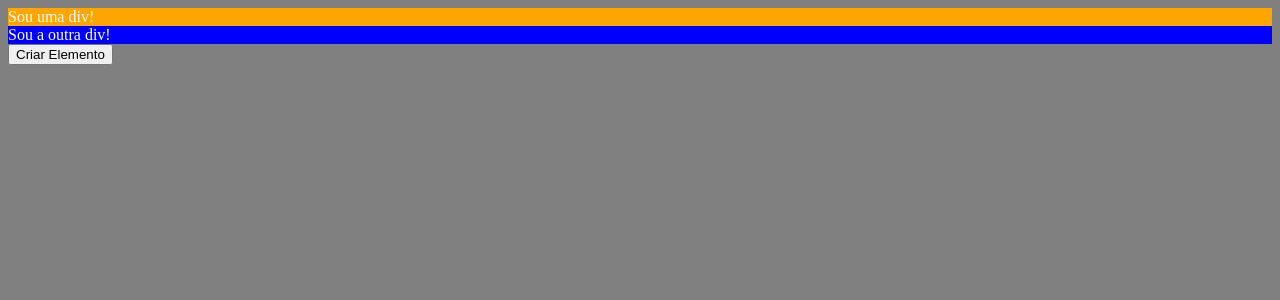
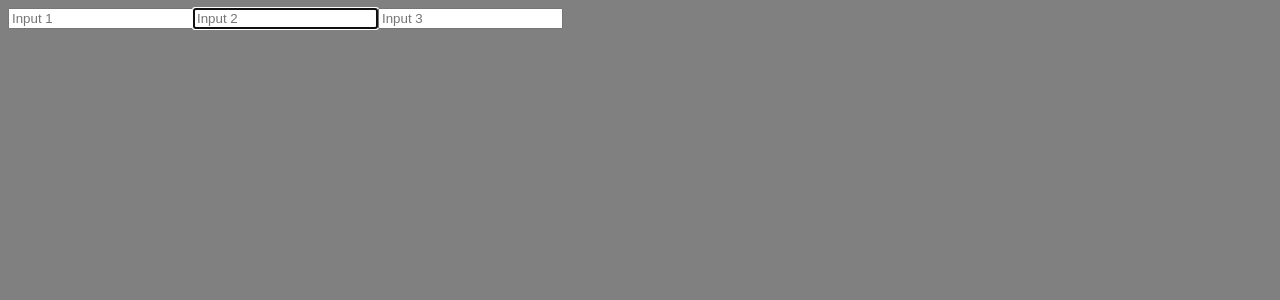
Before and after one commit to EuclydesUchoas/curso-angular, an Angular app in the folder projeto-element-ref/: page / in a window 1280 px wide. Shown: the top 300 px of the page. Built offline with nearby package versions, Linux system fonts and the light colour scheme.

Commit message:
feat: projeto-element-ref: Utilizando o ElementRef em diretivas.

```diff
--- a/projeto-element-ref/src/app/app.component.html
+++ b/projeto-element-ref/src/app/app.component.html
@@ -1,5 +1,13 @@
-<div #minhaDiv></div>
+<!-- <div #minhaDiv></div>
 
 <div id="minha-outra-div"></div>
 
-<button (click)="createElement()">Criar Elemento</button>
+<button (click)="createElement()">Criar Elemento</button> -->
+
+<div appFocusSecondInput></div>
+
+<div appFocusSecondInput>
+    <input placeholder="Input 1" />
+    <input placeholder="Input 2" />
+    <input placeholder="Input 3" />
+</div>
--- a/projeto-element-ref/src/app/app.component.ts
+++ b/projeto-element-ref/src/app/app.component.ts
@@ -6,41 +6,41 @@ import { AfterViewInit, Component, ElementRef, OnInit, ViewChild } from '@angula
   standalone: false,
   styleUrl: './app.component.scss'
 })
-export class AppComponent implements OnInit, AfterViewInit {
-  @ViewChild('minhaDiv')
-  divEl!: ElementRef<HTMLDivElement>;
+export class AppComponent /*implements OnInit, AfterViewInit*/ {
+  // @ViewChild('minhaDiv')
+  // divEl!: ElementRef<HTMLDivElement>;
 
-  constructor(
-    private readonly _elRef: ElementRef
-  ) { }
+  // constructor(
+  //   private readonly _elRef: ElementRef
+  // ) { }
 
-  ngOnInit() {
-    console.log(this._elRef);
-    const divEl = this._elRef.nativeElement.querySelector('#minha-outra-div') as HTMLDivElement;
+  // ngOnInit() {
+  //   console.log(this._elRef);
+  //   const divEl = this._elRef.nativeElement.querySelector('#minha-outra-div') as HTMLDivElement;
 
-    divEl.textContent = 'Sou a outra div!';
-    divEl.style.backgroundColor = 'blue';
-    divEl.style.color = 'white';
+  //   divEl.textContent = 'Sou a outra div!';
+  //   divEl.style.backgroundColor = 'blue';
+  //   divEl.style.color = 'white';
 
-    divEl.addEventListener('click', () => {
-      console.log('Cliquei na div!!!');
-    });
+  //   divEl.addEventListener('click', () => {
+  //     console.log('Cliquei na div!!!');
+  //   });
 
-    console.log(divEl);
-  }
+  //   console.log(divEl);
+  // }
 
-  ngAfterViewInit() {
-    this.divEl.nativeElement.style.backgroundColor = 'orange';
-    this.divEl.nativeElement.textContent = 'Sou uma div!';
-    this.divEl.nativeElement.classList.add('minha-classe');
-  }
+  // ngAfterViewInit() {
+  //   this.divEl.nativeElement.style.backgroundColor = 'orange';
+  //   this.divEl.nativeElement.textContent = 'Sou uma div!';
+  //   this.divEl.nativeElement.classList.add('minha-classe');
+  // }
 
-  createElement() {
-    const novaDiv = document.createElement('div');
+  // createElement() {
+  //   const novaDiv = document.createElement('div');
 
-    novaDiv.textContent = 'Sou a nova div!';
-    novaDiv.classList.add('bg-red');
+  //   novaDiv.textContent = 'Sou a nova div!';
+  //   novaDiv.classList.add('bg-red');
 
-    this._elRef.nativeElement.appendChild(novaDiv);
-  }
+  //   this._elRef.nativeElement.appendChild(novaDiv);
+  // }
 }
--- a/projeto-element-ref/src/app/app.module.ts
+++ b/projeto-element-ref/src/app/app.module.ts
@@ -3,10 +3,12 @@ import { BrowserModule } from '@angular/platform-browser';
 
 import { AppRoutingModule } from './app-routing.module';
 import { AppComponent } from './app.component';
+import { FocusSecondInputDirective } from './directives/focus-second-input.directive';
 
 @NgModule({
   declarations: [
-    AppComponent
+    AppComponent,
+    FocusSecondInputDirective
   ],
   imports: [
     BrowserModule,
--- /dev/null
+++ b/projeto-element-ref/src/app/directives/focus-second-input.directive.ts
@@ -0,0 +1,25 @@
+import { AfterViewInit, Directive, ElementRef } from "@angular/core";
+
+@Directive({
+    selector: '[appFocusSecondInput]',
+    standalone: false
+})
+export class FocusSecondInputDirective implements AfterViewInit {
+    // @HostBinding('style.backgroundColor')
+    // bgColor = 'blue';
+
+    // @HostBinding('textContent')
+    // text = 'Sou uma div!';
+
+    constructor(
+        private readonly _elRef: ElementRef
+    ) { }
+
+    ngAfterViewInit() {
+        const inputList = this._elRef.nativeElement.querySelectorAll('input') as HTMLInputElement[];
+
+        if (inputList.length > 1) {
+            inputList[1].focus();
+        }
+    }
+}
```
